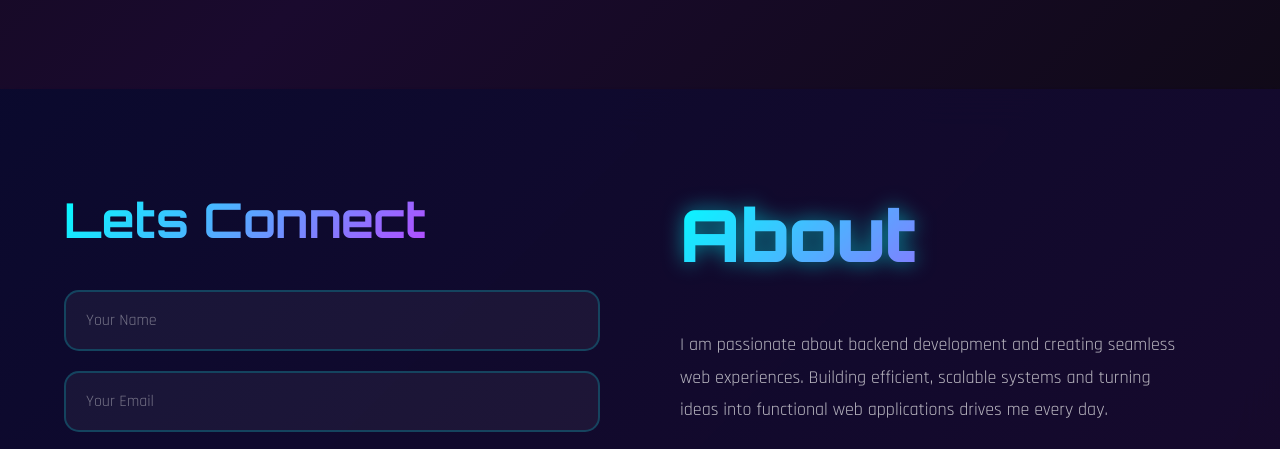
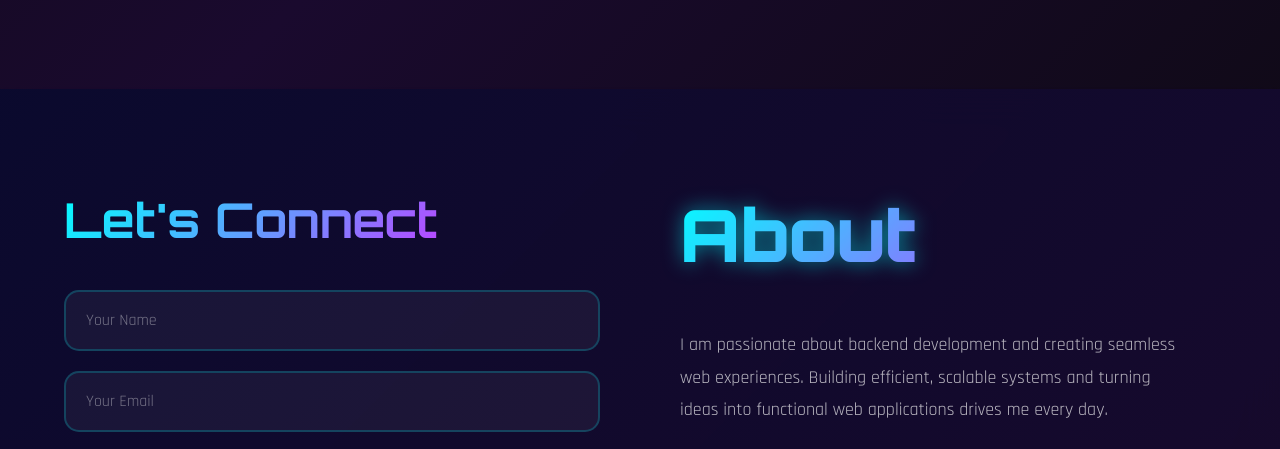
Before and after one commit to susic04/Portfolio, a plain HTML site: page index.html in a window 1280 px wide. Shown: the part 1504-1953 px from the top of the page. Drawn offline with Linux system fonts and the light colour scheme.

Commit message:
Druga struktura html elemenata

```diff
--- a/index.html
+++ b/index.html
@@ -114,7 +114,7 @@
   <div class="footer-container">
 
     <div class="footer-right">
-      <h3 class="contact-info">Lets Connect</h3>
+      <h3 class="contact-info">Let's Connect</h3>
       <form class="kontakt-div">
         <input type="text" class="name" placeholder="Your Name" required>
         <input type="email" class="email" placeholder="Your Email" required>
```
